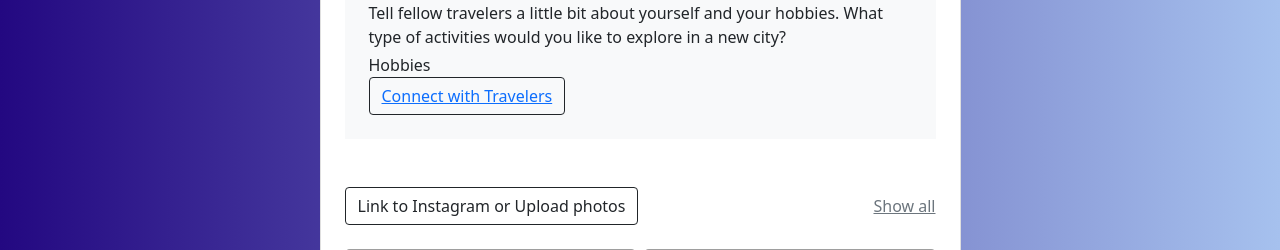
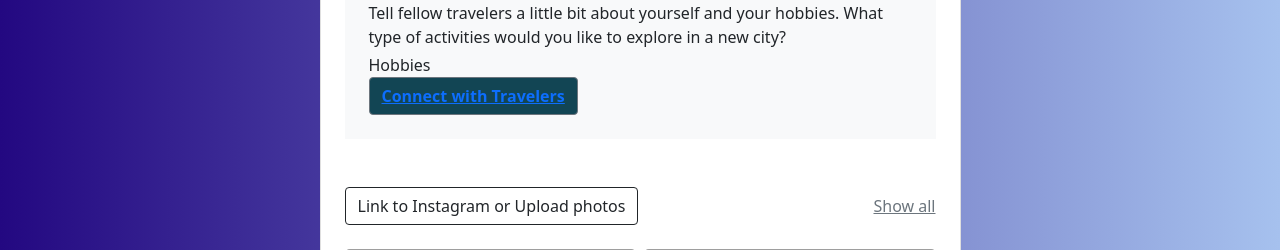
Before and after one commit to alejamora04/Layover-Connections, a Django app: page /layoverconnections/user_profile.html in a window 1280 px wide. Shown: the part 459-709 px from the top of the page. Run offline with Django 4.2, Linux system fonts and the light colour scheme; a user stored in the database is signed in; data comes from the database, SQL or seed files in the repository; some libraries are stand-ins or nearby versions; grey boxes are pictures that could not be loaded.

Commit message:
linked profile to homepage

```diff
--- a/layoverconnections/templates/layoverconnections/homepage.html
+++ b/layoverconnections/templates/layoverconnections/homepage.html
@@ -34,7 +34,7 @@
       <div class="navbar navbar-dark box-shadow" style="background-color: hsl(218, 41%, 15%);">
         <div class="container d-flex justify-content-between">
           <!-- If user Athenticated provide link to profile page -->
-          <a href="#" class="navbar-brand d-flex align-items-center">
+          <a href="layoverconnections/user_profile.html" class="navbar-brand d-flex align-items-center">
             <i class="fa-sharp fa-solid fa-circle-user"></i>
             <strong> Profile Page</strong>
           </a>
--- a/layoverconnections/templates/layoverconnections/user_profile.html
+++ b/layoverconnections/templates/layoverconnections/user_profile.html
@@ -68,10 +68,9 @@
                         </p>
                         <p class="font-italic mb-0">Hobbies</p>
                         <div>
-                          <button type="button" class="btn btn-outline-dark" data-mdb-ripple-color="dark"
-                          style="z-index: 1;">
                           <!-- Route to the main page -->
-                          <a href = " # ">Connect with Travelers</a>
+                          <button type="button" class="btn btn-md btn-outline-secondary text-white" style="background-color:hsl(194, 65%, 20%)">
+                            <strong><a href="{% url 'layoverconnections:homepage' %}">Connect with Travelers</a></strong>
                           </button>
                         </div>
                       </div>
```
